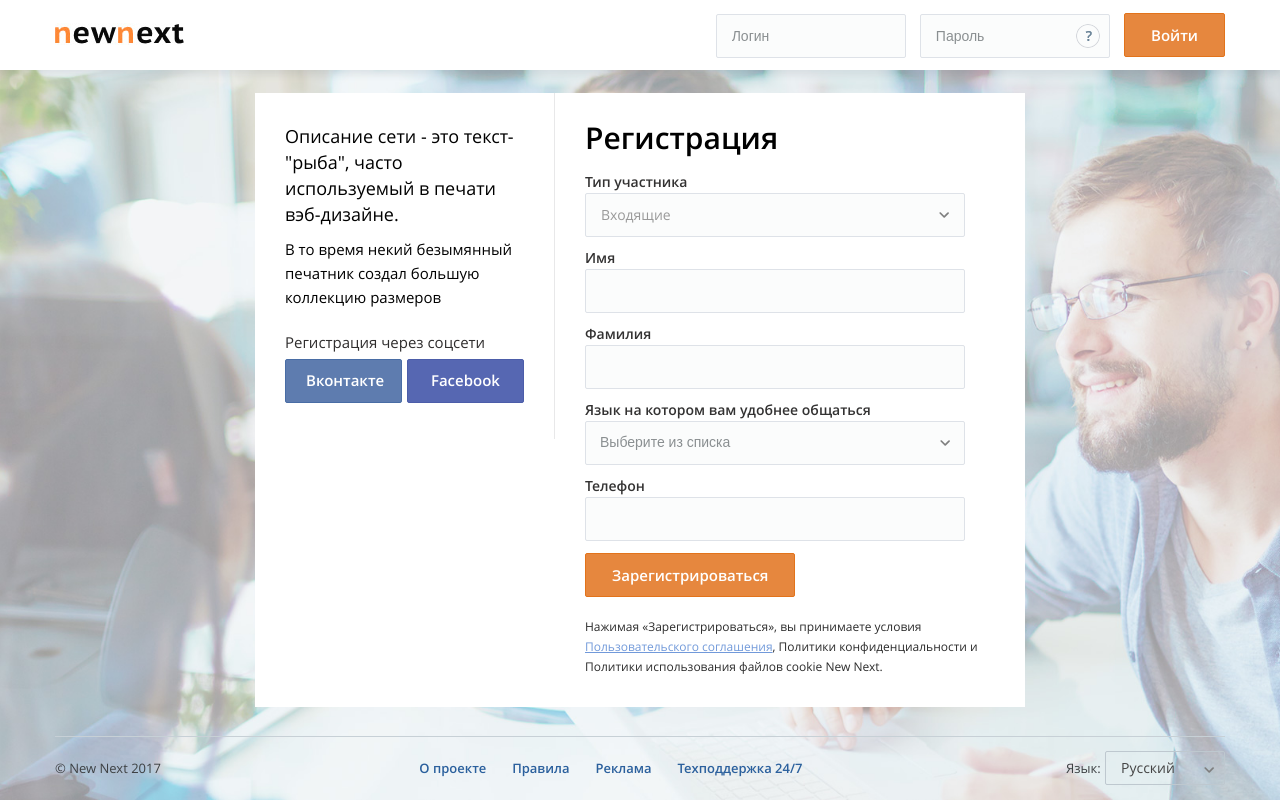
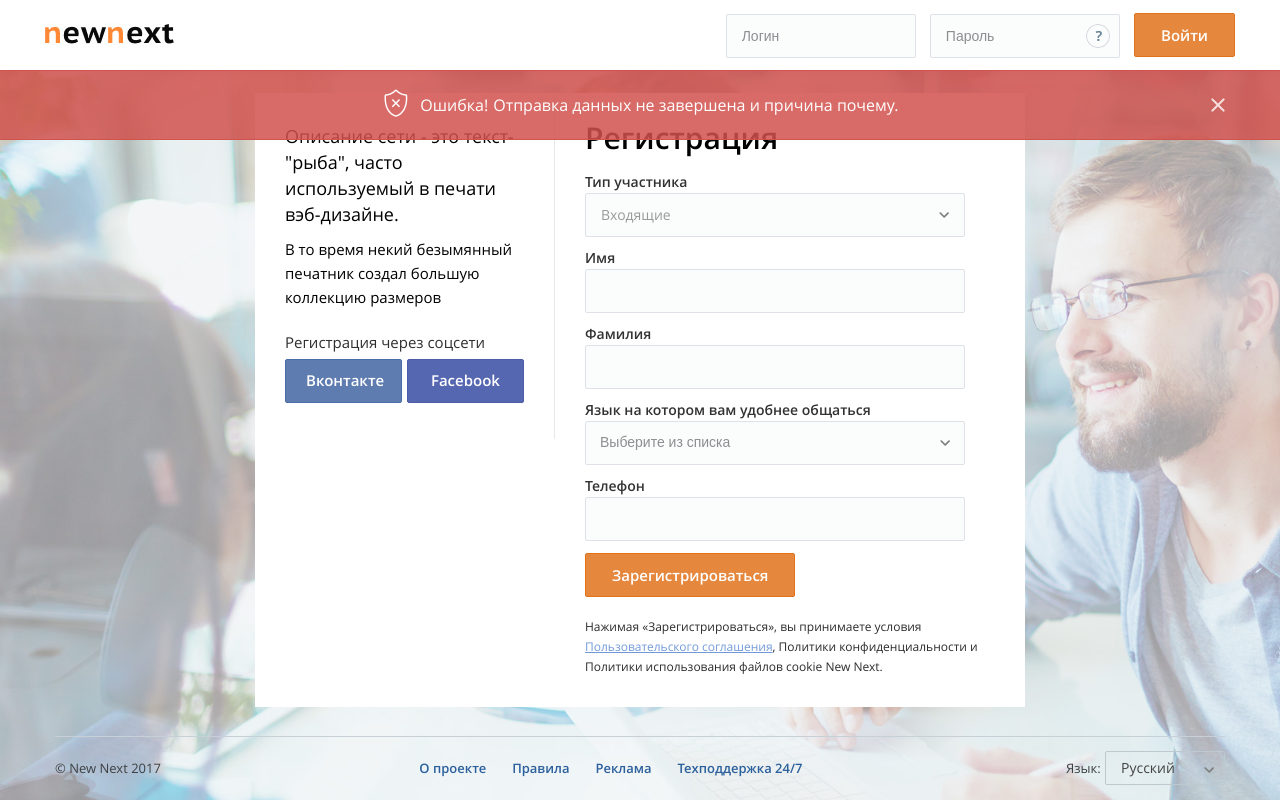
Before and after one commit to DmitrySultanov/depo.newnext, a PHP site: page /1_toppage.php in a window 1280 px wide. Run offline with PHP 8.4, Linux system fonts and the light colour scheme; some libraries are stand-ins or nearby versions.

Commit message:
notifications

```diff
--- a/1_toppage.php
+++ b/1_toppage.php
@@ -6,7 +6,7 @@
 	<? include('inc/head.php'); ?>
 </head>
 <body>
-	<div class="reg-screen"></div>
+	<!-- <div class="reg-screen"></div> -->
 	<div class="wrapper pb0">
 		<div class="registration-body">
 			<header>
@@ -55,6 +55,38 @@
 						</div>
 					</div>
 				</div>
+				<div class="notification error">
+					<div class="container">
+						<div class="flex align">
+							<i class="panton b">e</i><strong>Ошибка!</strong> Отправка данных не завершена и причина почему.
+							<a href="#" class="close-notify"><img src="templates/img/w-arrow.png" alt=""/></a>
+						</div>
+					</div>
+				</div>
+				<!-- <div class="notification warnings">
+					<div class="container">
+						<div class="flex align">
+							<i class="panton d">i</i><strong>Предупреждение!</strong> Обнаружены проблемы с сетевым соединением.
+							<a href="#" class="close-notify"><img src="templates/img/w-arrow.png" alt=""/></a>
+						</div>
+					</div>
+				</div>
+				<div class="notification success">
+					<div class="container">
+						<div class="flex align">
+							<i class="panton c">G</i><strong>Отправлено успешно!</strong> Ваша заявка отправлена на модерацию.
+							<a href="#" class="close-notify"><img src="templates/img/w-arrow.png" alt=""/></a>
+						</div>
+					</div>
+				</div>
+				<div class="notification info">
+					<div class="container">
+						<div class="flex align">
+							<i class="panton d">B</i><strong>Уведомление!</strong> Добро пожаловать на сайт New Next.
+							<a href="#" class="close-notify"><img src="templates/img/w-arrow.png" alt=""/></a>
+						</div>
+					</div>
+				</div> -->
 			</header>
 			<div class="flex center">
 				<div class="reg-panel clearfix">
--- a/templates/css/style.scss
+++ b/templates/css/style.scss
@@ -251,8 +251,11 @@ $proektant-clr: #9c27b0;
 header{
 	height: 70px;
 	background: #fff;
-	padding-top: 13px;
 	@include box-shadow(0px 4px 8px rgba(38, 51, 70, 0.1));
+
+	>.container{
+		padding: 13px 0 25px;
+	}
 
 	.menu-btn{
 		display: none;
@@ -869,31 +872,6 @@ h1{
 	display: none;
 }
 
-// .tooltipster-light{
-// 	background: #fcf5ac;
-// 	max-width: 225px;
-// 	@include box-shadow(0 10px 20px rgba(0,0,0, .25));
-// 	border-radius: 5px;
-
-// 	.tooltipster-box{
-// 		background: transparent;
-// 		border: none;
-// 		margin: 0!important;
-
-// 		.tooltipster-content{
-// 			font-size: 13px;
-// 			line-height: 18px;
-// 			color: #292828;
-// 			padding: 14px!important;
-// 		}
-// 	}
-
-// 	.tooltipster-arrow{
-// 		display: none;
-// 		border-radius: 5px;
-// 	}
-// }
-
 .tooltipster-dark{
 	background: #6d8598;
 	border-radius: 3px;
@@ -1035,7 +1013,6 @@ h1{
 	}
 }
 
-
 .form, .form-pass-recovery{
 	.element{
 		display: inline-block;
@@ -3211,6 +3188,84 @@ i.online{
 }
 
 
+.notification{
+	height: 70px;
+	background: #d2524d;
+	border-top: 1px solid transparent;
+	border-bottom: 1px solid transparent;
+	font-size: 16px;
+	color: #fff;
+	@include transition(.2s);
+	text-align: center;
+
+	.flex{
+		justify-content: center;
+		-webkit-justify-content: center;
+	}
+
+	.close-notify{
+		position: absolute;
+		top: 50%;
+		right: 0;
+		margin-top: -7px;
+	}
+
+	.container{
+		height: 100%;
+	}
+
+	i.panton{
+		font-size: 30px;
+		margin-right: 10px;
+	}
+
+	strong{
+		margin-right: 5px;
+	}
+
+
+	&.error{
+		border-top-color: #d2524d;
+		border-bottom-color: #d2524d;
+		background: rgba(210, 82, 77, 0.85);
+
+		&:hover{
+			background: #d2524d;
+		}
+	}
+
+	&.warnings{
+		border-top-color: #fbef59;
+		border-bottom-color: #fbef59;
+		background: rgba(251, 239, 89, 0.85);
+		color: #3d3c39;
+
+		&:hover{
+			background: #fbef59;
+		}
+	}
+
+	&.success{
+		border-top-color: #52bb66;
+		border-bottom-color: #52bb66;
+		background: rgba(82, 187, 102, 0.85);
+
+		&:hover{
+			background: #52bb66;
+		}
+	}
+
+	&.info{
+		border-top-color: #5592f3;
+		border-bottom-color: #5592f3;
+		background: rgba(85, 146, 243, 0.85);
+
+		&:hover{
+			background: #5592f3;
+		}
+	}
+}
+
 .pushy-left{
 	@include transform(translate3d(-250px, 0, 0));
 }
```
Also changed, not shown: templates/css/style.css, templates/img/w-arrow.png (added), 1 other file.
